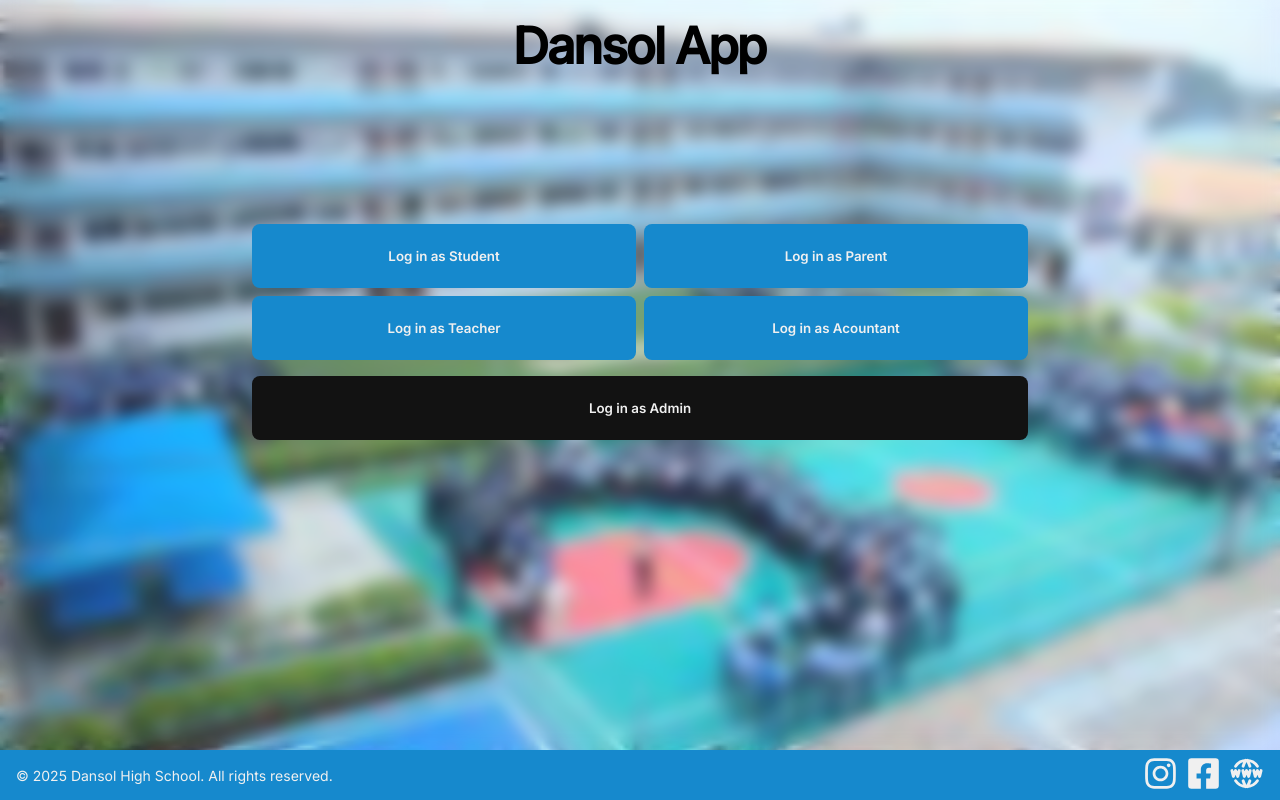
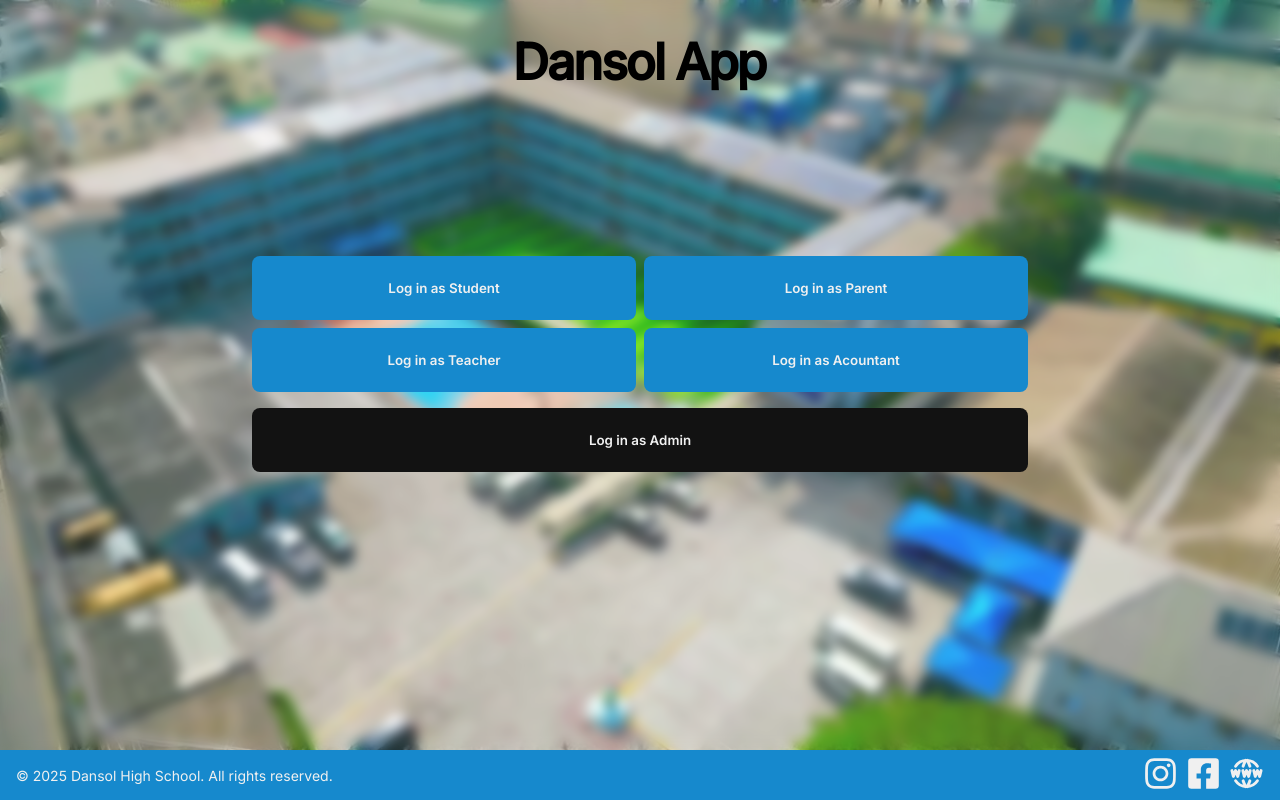
Before and after one commit to Toni-Coker/Dansol-SMS, a React (Vite) app in the folder Dansol_SMS/: page / in a window 1280 px wide. Built offline with nearby package versions, Linux system fonts and the light colour scheme.

Commit message:
changed background image, added firebase sdk, updated  css

```diff
--- a/Dansol_SMS/src/Home.css
+++ b/Dansol_SMS/src/Home.css
@@ -37,13 +37,14 @@
 }
 
 body {
-  background-image: url("./assets/dansol_high.jpeg"); /* Ensure correct path */
-  background-size: cover; /* Scale the image to cover the entire area */
-  background-position: center; /* Center the image */
-  background-repeat: no-repeat; /* Prevent repeating */
-  height: 90vh; /* Ensure it covers the full viewport height */
-  width: auto; /* Ensure it covers the full viewport width */
-  margin: 0; /* Remove any default margins */
+  background-image: url("./assets/dansol_high.jpg");
+  background-size: cover;
+  background-position: center;
+  background-repeat: no-repeat;
+  height: 100vh; /* Ensure full viewport height */
+  width: 100vw;
+  margin: 0;
+  overflow-x: hidden; /* Prevent horizontal scrolling */
 }
 
 .overlay {
@@ -52,8 +53,8 @@ body {
   left: 0;
   width: 100%;
   height: 100%;
-  background: rgba(255, 255, 255, 0.1); /* Light blur effect */
-  backdrop-filter: blur(8px);
+  background: rgba(255, 255, 255, 0.1); /* Light transparent overlay */
+  backdrop-filter: blur(6px);
 }
 
 .header{
@@ -61,7 +62,7 @@ body {
 }
 
 .header h1{
-  margin: var(--spacing-medium);
+  margin: var(--spacing-large);
   cursor: pointer;
 }
 
```
Also changed, not shown: Dansol_SMS/src/config/firebase.js (added, +21 -0 lines), Dansol_SMS/src/assets/dansol_high.jpg (added).
